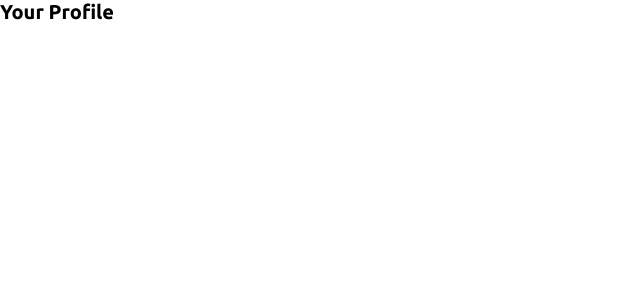
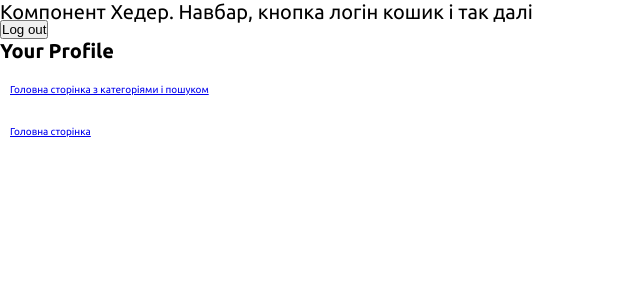
Before and after one commit to OAntonov1985/MarketHub, a Next.js app: page /userpage in a window 1280 px wide. Before the commit this address had no page. Shown: the top 300 px of the page, without its empty margins (0-640 px from the left). Built offline with nearby package versions, Linux system fonts and the light colour scheme.

Commit message:
in memory Eugen Lis Kulick

```diff
--- a/components/Header/Header.js
+++ b/components/Header/Header.js
@@ -1,7 +1,9 @@
 "use client"
 import Cookies from 'js-cookie'
-import { useState } from 'react';
-import { useSession } from 'next-auth/react'
+import { useState, useEffect } from 'react';
+import Link from 'next/link';
+import { useRouter } from 'next/router';
+// import { useSession } from 'next-auth/react'
 
 export default function Header() {
     // const [token, setToket] = useState(null);
@@ -9,14 +11,31 @@ export default function Header() {
     // console.log(getToken)
     // setToket(getToken);
     // const session = useSession();
-    // console.log(session)
+    const router = useRouter();
+    // console.log(getToken)
+    const deleteToken = () => {
+        Cookies.remove('jwtToken');
+        router.push('/');
+    }
+
+
+    // useEffect(() => {
+
+    // }, [getToken]);
+
 
     return (
         <>
             <div className="header">
                 Компонент Хедер. Навбар, кнопка логін кошик і так далі
             </div>
-            <div> {getToken === null ? "Log In" : "Log out"}</div>
+            <div> {getToken === undefined && getToken !== Cookies.remove('jwtToken') ?
+                <Link legacyBehavior href='/loginpage/' className='main-link'>
+                    <button href='/loginpage/'>Log In</button>
+                </Link>
+                :
+                <button onClick={deleteToken}>Log out</button>
+            }</div>
         </>
     );
 }
--- a/pages/api/SingInFunction.js
+++ b/pages/api/SingInFunction.js
@@ -25,7 +25,7 @@ export default async function singInFunction(body) {
 
                 .catch(error => {
                     console.error(error);
-                    prompt(error)
+                    prompt(error);
                 });
 
         } else {
--- a/pages/userpage/index.js
+++ b/pages/userpage/index.js
@@ -1,33 +1,60 @@
 import { useEffect } from 'react';
 // import { useRouter } from 'next/router';
+import Link from 'next/link';
+import Header from '@/components/Header/Header';
 
-// "use client"
-import Cookies from 'js-cookie'
-import { useRouter } from 'next/router'
 
-const Profile = () => {
-    const JWT = Cookies.get('jwtToken');
-    const router = useRouter()
-    // console.log(JWT)
-
-    useEffect(() => {
-        if (!JWT) {
-            router.push('/loginpage/')
-        }
-    },);
-
-    // if (!JWT) {
-    //     router.push('/loginpage/')
-    // }
+export default function UserPage() {
     return (
         <>
+            <Header />
             <h1>Your Profile</h1>
             {/* <pre>{JSON.stringify(user, null, 2)}</pre> */}
+            <Link href='/mainpage/' className='main-link'>
+                <p className='main-link'>Головна сторінка з категоріями і пошуком</p>
+            </Link>
+            <Link href='/' className='main-link'>
+                <p className='main-link'>Головна сторінка</p>
+            </Link>
+
         </>
     )
 }
 
-export default Profile
+// "use client"
+// import Cookies from 'js-cookie'
+// import { useRouter } from 'next/router'
+
+// const Profile = () => {
+//     const JWT = Cookies.get('jwtToken');
+//     const router = useRouter()
+//     // console.log(JWT)
+
+//     useEffect(() => {
+//         if (!JWT) {
+//             router.push('/loginpage/')
+//         }
+//     },);
+
+//     // if (!JWT) {
+//     //     router.push('/loginpage/')
+//     // }
+//     return (
+//         <>
+//             <Header />
+//             <h1>Your Profile</h1>
+//             {/* <pre>{JSON.stringify(user, null, 2)}</pre> */}
+//             <Link href='/mainpage/' className='main-link'>
+//                 <p className='main-link'>Головна сторінка з категоріями і пошуком</p>
+//             </Link>
+//             <Link href='/' className='main-link'>
+//                 <p className='main-link'>Головна сторінка</p>
+//             </Link>
+//         </>
+//     )
+// }
+
+// export default Profile
 
 
 
```
Also changed, not shown: middleware.js (added, +9 -0 lines).
